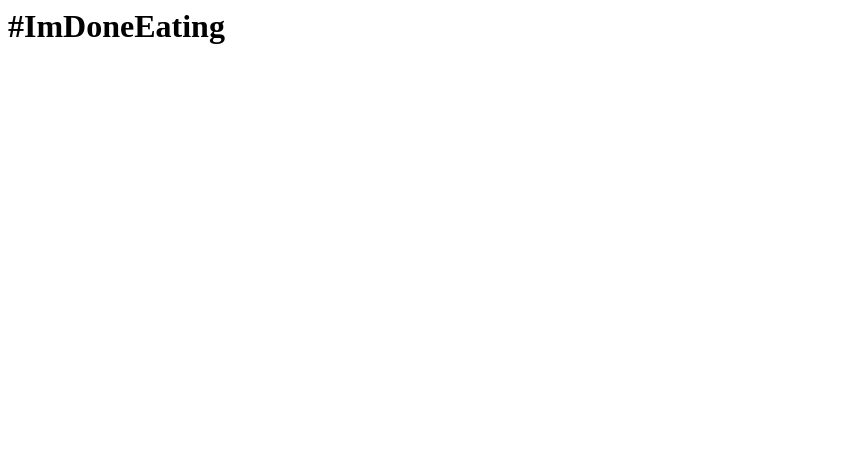
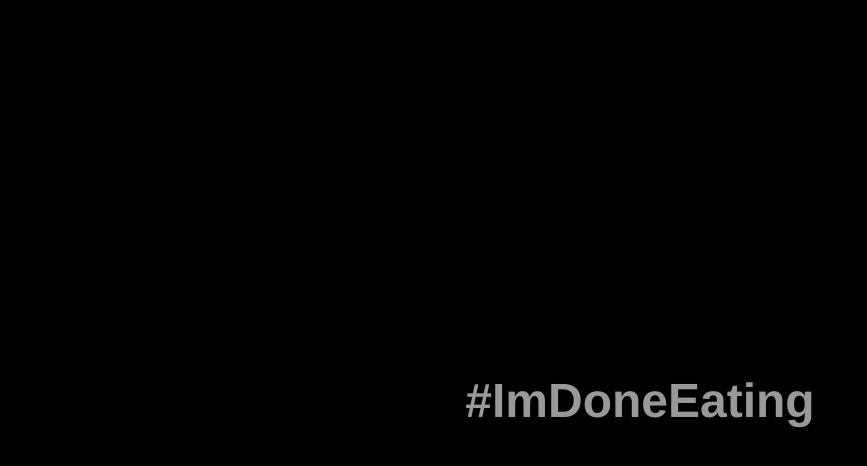
Before and after one commit to ProLoser/ImDoneEating.com, a plain HTML site: page index.html in a window 1280 px wide. Shown: the whole page, without its empty margins (0-867 px from the left). Drawn offline with nearby package versions, Linux system fonts and the light colour scheme.

Commit message:
Done already apparently

```diff
--- a/index.html
+++ b/index.html
@@ -1 +1,46 @@
-<h1>#ImDoneEating</h1>
+<html>
+<head>
+<style>
+body {
+  margin: 0;
+  background: black;
+}
+h1 {
+  position: absolute;
+  top: 50%;
+  left: 50%;
+  font-size: 300%;
+  transform: translate(-50%, -50%);
+  z-index: 100;
+  text-shadow: 0 0 5px rgba(0,0,0,.5);
+  margin: 0;
+  font-family: Helvetica;
+  color: white;
+  opacity: .6;
+  transition: .6s ease all;
+}
+h1:hover {
+  text-shadow: 0 0 15px rgba(0,0,0,1);
+  opacity: 1;
+}
+</style>
+<script src="https://ajax.googleapis.com/ajax/libs/jquery/2.0.0/jquery.min.js"></script>
+</head>
+<body>
+  <h1>#ImDoneEating</h1>
+  <!-- Place <div> tag where you want the feed to appear -->
+  <div id="curator-feed"></div>
+
+  <!-- The Javascript can be moved to the end of the html page before the </body> tag -->
+  <script type="text/javascript">
+  var curatorConfig = {
+      container:"#curator-feed"
+  };
+  (function(){
+      var i, e, d = document, s = "script";i = d.createElement("script");i.async = 1;
+      i.src = "https://api.curator.io/published/38b16da2-a115-4bd4-a43c-99f39256.js";
+      e = d.getElementsByTagName(s)[0];e.parentNode.insertBefore(i, e);
+  })();
+  </script>
+</body>
+</html>
```
Also changed, not shown: 1 other file.
